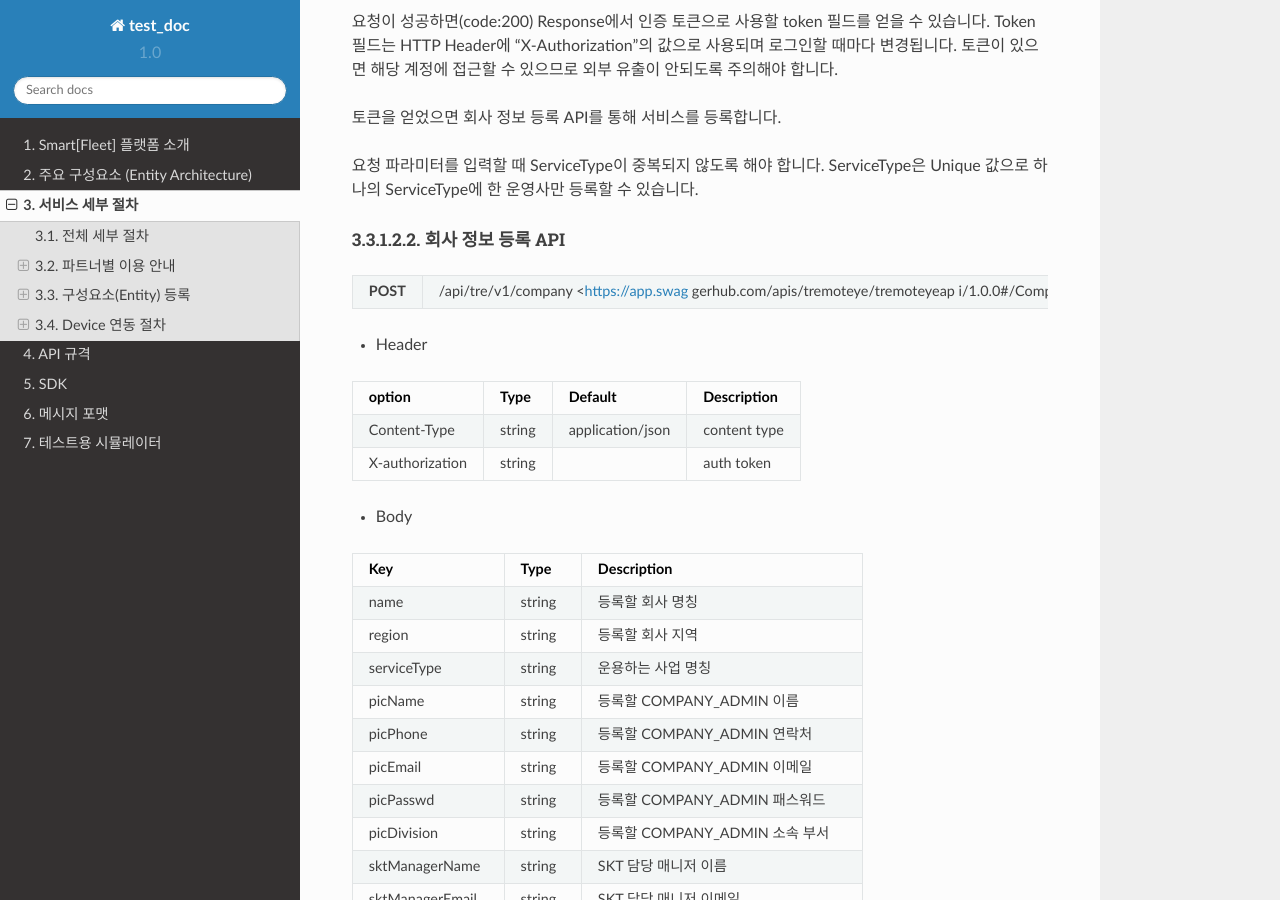
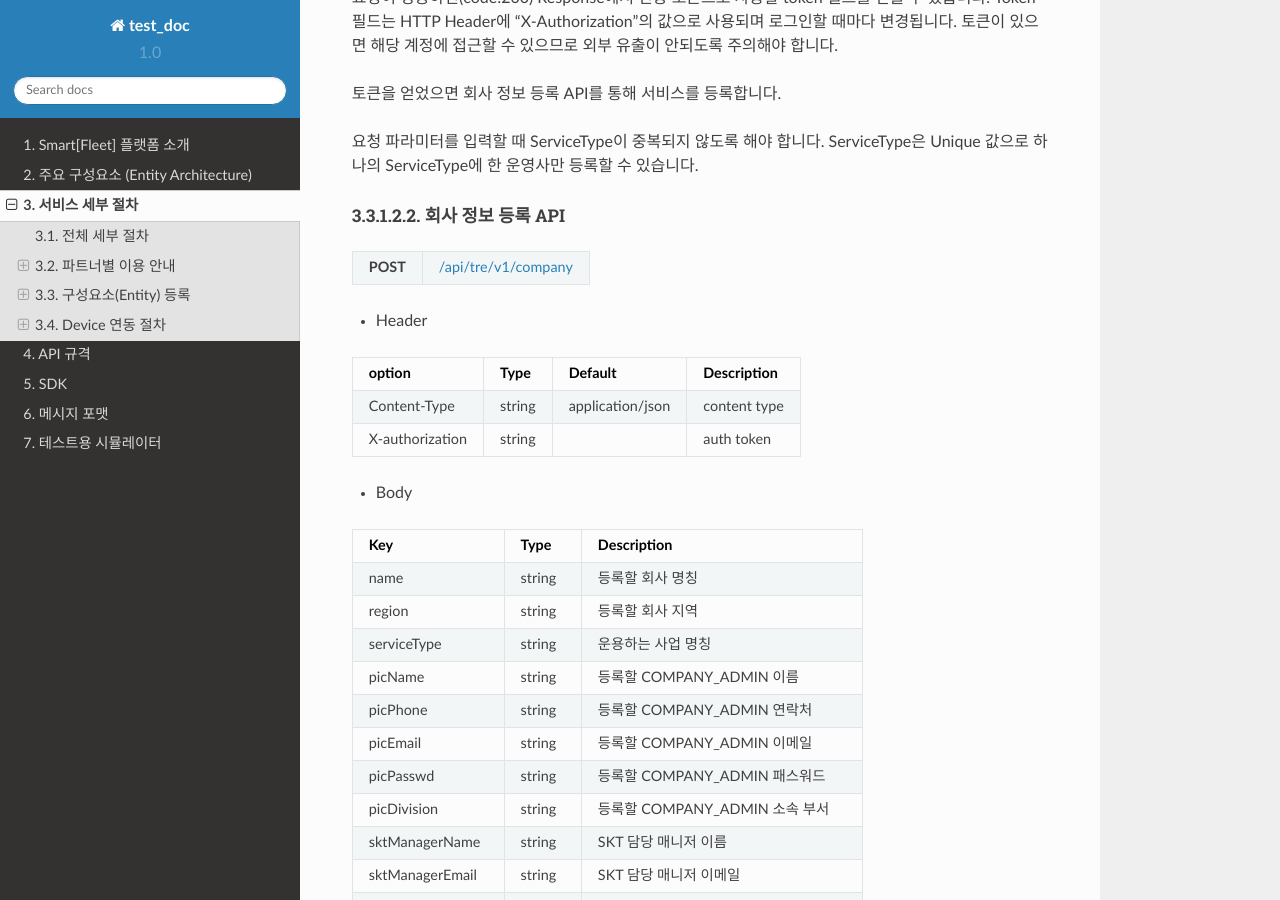
Before and after one commit to jisonglee/sphinx-docs, a Sphinx documentation site: the page built from source/procedure.rst, in a window 1280 px wide and 900 px high, scrolled down 5400 px. Built offline with Sphinx 7.4.7 and the Read the Docs theme 2.0.0, drawn with Linux system fonts in a browser that asks for light colours; some of the changed text lies outside the part shown.

Commit message:
Edit typo

```diff
--- a/source/procedure.rst
+++ b/source/procedure.rst
@@ -45,7 +45,7 @@ Smart[Fleet] 포털 ‘Support/사업문의’ 메뉴를 통해서 커넥티드
 차량을 관리하지 않지만 실제 운전을 담당할 운전자를 드라이버로 등록할 수 있습니다. 세부 절차는 :ref:`3.3.6. 운전자 등록 절차 <driver-registration-portal>` 를 참고하시기 바랍니다.
 
 9. 차량 위임
-커넥티드카 서비스 모델에 따라서 고객사의 차량을 협력사(예: 보험회사 등)에 관리권한을 위임할 수 있습니다. 위임받은 협력사는 귀사의 차량을 관리할 수 있으며, 차량관리 정보는 귀사에게 보고됩니다. 세부 절차는 `3.3.7. 위임회사 등록 절차 <delegated-company-registration-portal>` 를 참고하시기 바랍니다.
+커넥티드카 서비스 모델에 따라서 고객사의 차량을 협력사(예: 보험회사 등)에 관리권한을 위임할 수 있습니다. 위임받은 협력사는 귀사의 차량을 관리할 수 있으며, 차량관리 정보는 귀사에게 보고됩니다. 세부 절차는 :ref:`3.3.7. 위임회사 등록 절차 <delegated-company-registration-portal>` 를 참고하시기 바랍니다.
 
 Device 개발자
 ~~~~~~~~~~~~~~
@@ -165,12 +165,12 @@ API를 활용한 등록
 회사 정보 등록 API
 ''''''''''''''''''
 
-+-----------------------------------+---------------------------------------+
-| **POST**                          | /api/tre/v1/company <https://app.swag |
-|                                   | gerhub.com/apis/tremoteye/tremoteyeap |
-|                          	    | i/1.0.0#/Company/post_api_tre_v1_comp |
-|                                   | any>`__                               |
-+-----------------------------------+---------------------------------------+
++-----------------------------------+--------------------------------------+
+| **POST**                          |`/api/tre/v1/company <https://app.swag|
+|                                   |gerhub.com/apis/tremoteye/tremoteyeap |
+|                          	    |i/1.0.0#/Company/post_api_tre_v1_comp |
+|                                   |any>`__                               |
++-----------------------------------+--------------------------------------+
 
 -  Header
 
```
Also changed, not shown: 7 other files.
